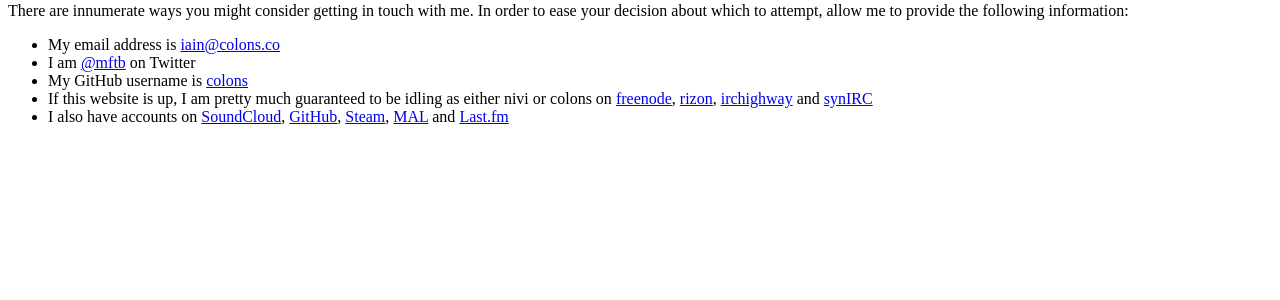
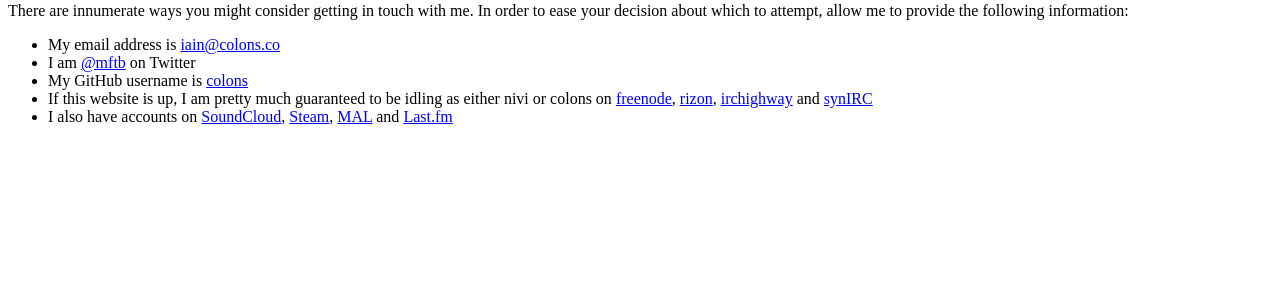
Before and after one commit to colons/musicfortheblind.co.uk, a Django app: page /contact/ in a window 1280 px wide. Shown: the part 163-463 px from the top of the page. Run offline with Django 3.2, Linux system fonts and the light colour scheme; some libraries are stand-ins or nearby versions.

Commit message:
Remove redundant GitHub listing from contact page.

```diff
--- a/mftb5/templates/contact.html
+++ b/mftb5/templates/contact.html
@@ -8,7 +8,7 @@
       <li>I am <a href="http://twitter.com/mftb">@mftb</a> on Twitter</li>
       <li>My GitHub username is <a href="http://github.com/colons">colons</a></li>
       <li>If this website is up, I am pretty much guaranteed to be idling as either nivi or colons on <a href="irc://irc.freenode.net/">freenode</a>, <a href="irc://irc.rizon.net">rizon</a>, <a href="irc://irc.irchighway.net">irchighway</a> and <a href="irc://irc.synirc.net">synIRC</a></li>
-      <li>I also have accounts on <a href="http://soundcloud.com/nivi">SoundCloud</a>, <a href="https://github.com/colons">GitHub</a>, <a href="http://steamcommunity.com/id/nivi">Steam</a>, <a href="http://myanimelist.net/profile/colons">MAL</a> and <a href="http://www.last.fm/user/NiviJh">Last.fm</a></li>
+      <li>I also have accounts on <a href="http://soundcloud.com/nivi">SoundCloud</a>, <a href="http://steamcommunity.com/id/nivi">Steam</a>, <a href="http://myanimelist.net/profile/colons">MAL</a> and <a href="http://www.last.fm/user/NiviJh">Last.fm</a></li>
     </ul>
   </section>
 {% endblock %}
```
